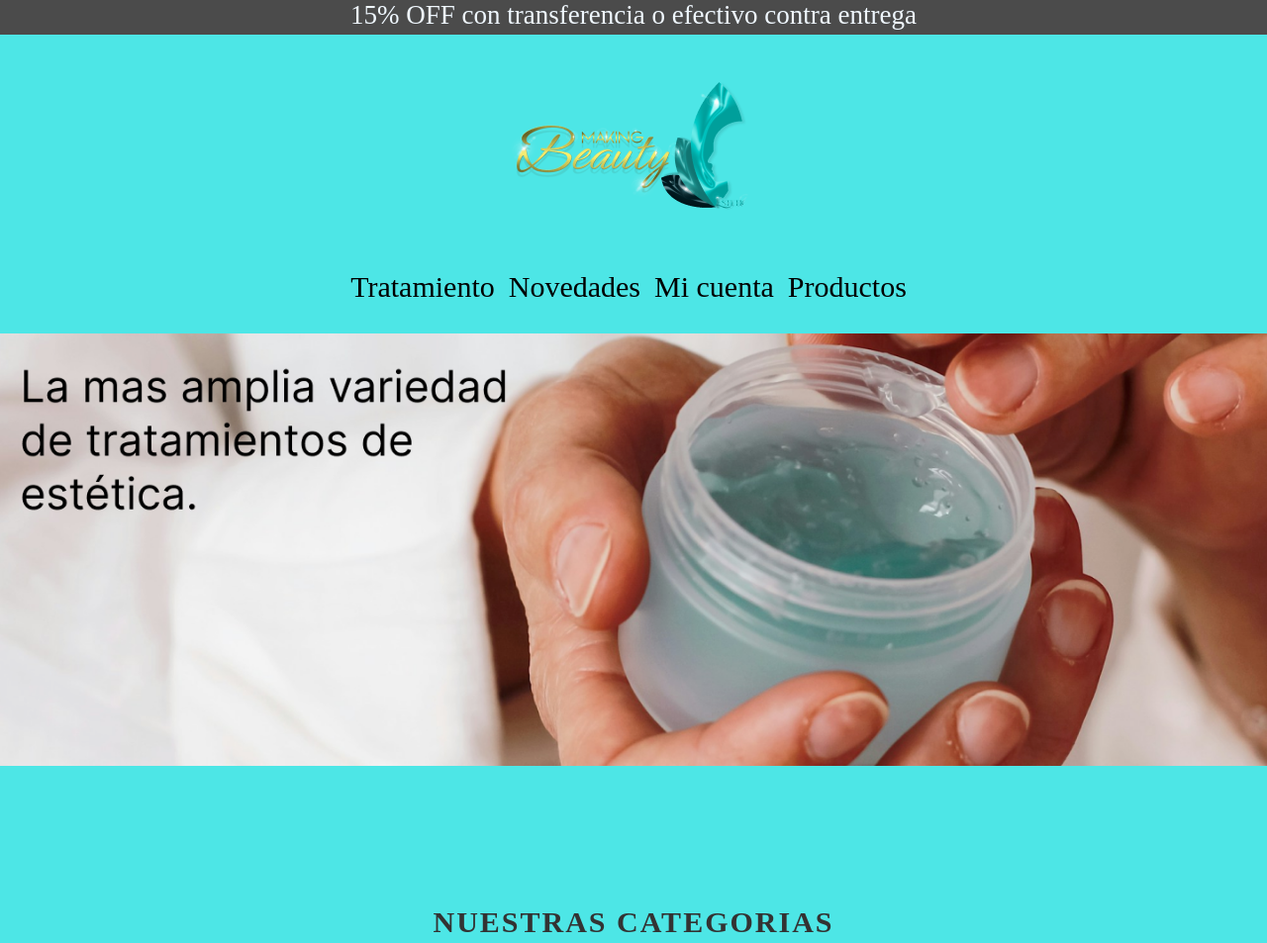
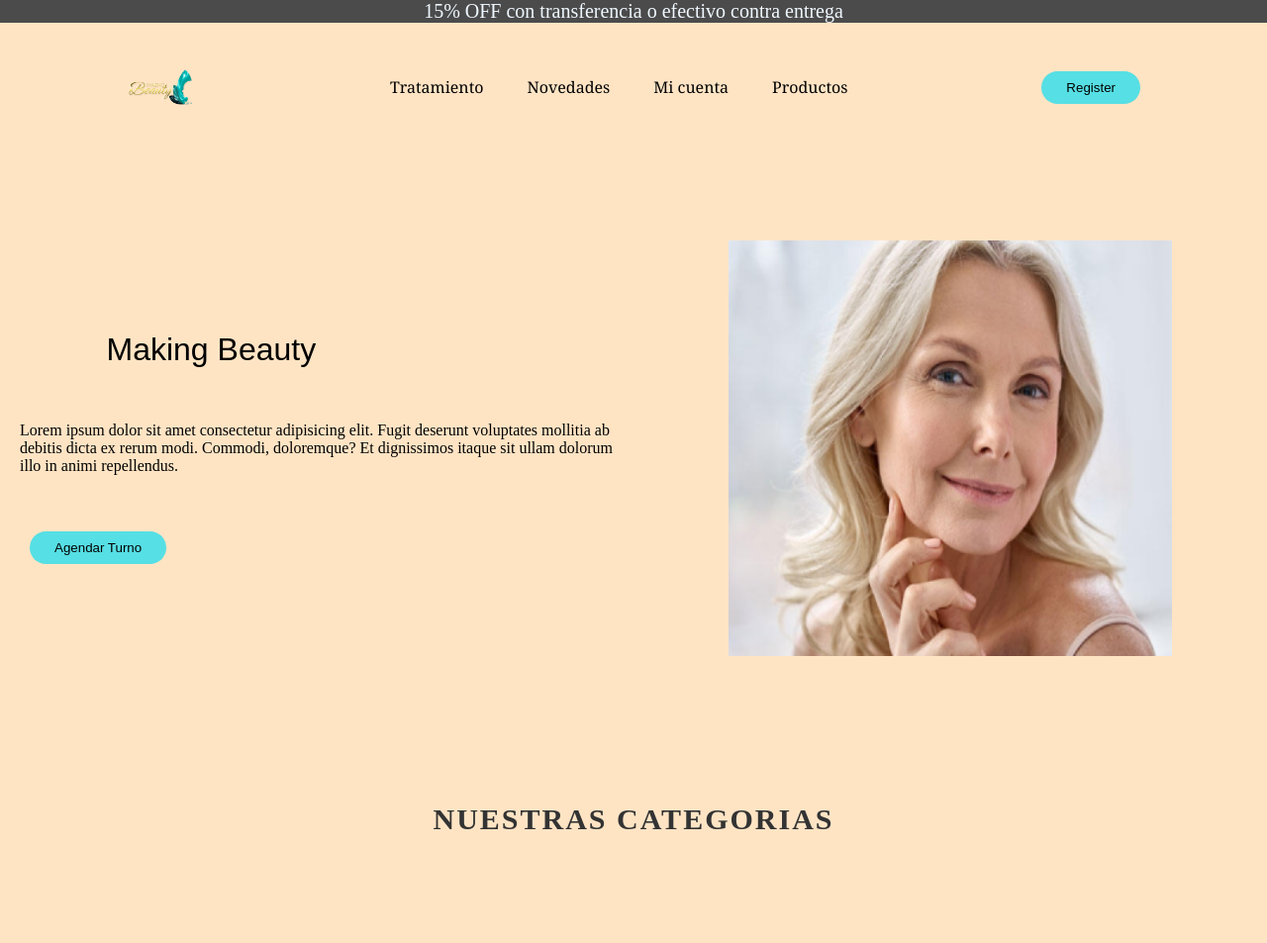
Before and after one commit to DiegoQervo/tercera-entrega, a plain HTML site: page index.html in a window 1280 px wide. Shown: the top 953 px of the page at 99% size. Drawn offline with Linux system fonts and the light colour scheme; a web font is replaced by a local one.

Commit message:
primer comit

```diff
--- a/index.html
+++ b/index.html
@@ -8,30 +8,38 @@
 
 </head>
 <body>
+    <div class="discount">15% OFF con transferencia o efectivo contra entrega</div>
+    <header class="grid-container-header">
 
-    <header class="grid-container-header">
-        <div class="discount">15% OFF con transferencia o efectivo contra entrega</div>
         <img src="./Media/Logo/Ellipse 1.png" alt="" class="logo">
 
         <nav class="navbar">
 
-            <ul>
-                <li><a href="./Pages/tratamientos.html" class="pages"></a>Tratamiento</li>
+            <ul class="navlist">
+                <li><a href="./Pages/tratamientos.html"></a>Tratamiento</li>
                 <li><a href="./Pages/novedades.html"></a>Novedades</li>
                 <li><a href="./Pages/micuenta.html"></a>Mi cuenta</li>
                 <li><a href="./Pages/productos.html"></a>Productos</li>
             </ul>
         </nav>
+        <a class="botton" href="#"><button>Register</button></a>
+    </header>
 
-    </header>
     <main class="grid-container">
+        <h1 class="titulo">Making Beauty</h1>
+        <span class="text-1">Lorem ipsum dolor sit amet consectetur adipisicing elit. Fugit deserunt voluptates mollitia ab debitis dicta ex rerum modi. Commodi, doloremque? Et dignissimos itaque sit ullam dolorum illo in animi repellendus.</span>
+        <img src="./Media/arrugas.png" alt="" class="arrugas">
+        <a class="agendar" href="#"><button>Agendar Turno</button></a>
+        <h2 class="categorias">Nuestras Categorias</h2>
+
+
+
         <div class="img-row">
             <img src="./Media/Group 10 (1).png" alt="" class="img-2"></li>
             <img src="./Media/Group 9.png" alt="" class="img-3"></li>
             <img src="./Media/Group 11.png" alt="" class="img-4"></li>
         </div>
-        <img src="./Media/Group 16.png" alt="" class="img-1">
-        <h2 class="categorias">Nuestras Categorias</h2> <!--Falta icono al lado de este mensaje-->
+
 
     </main>
     <footer>
--- a/scss/style.scss
+++ b/scss/style.scss
@@ -1,69 +1,93 @@
-body {
-    background-color: rgba(63, 228, 228, 0.925);
 
-    }
+@import url('https://fonts.googleapis.com/css2?family=Roboto:ital,wght@0,100;0,300;0,400;0,500;0,700;0,900;1,100;1,300;1,400;1,500;1,700;1,900&display=swap');
+@import url('https://fonts.googleapis.com/css2?family=Edu+AU+VIC+WA+NT+Pre:wght@400..700&family=Roboto:ital,wght@0,100;0,300;0,400;0,500;0,700;0,900;1,100;1,300;1,400;1,500;1,700;1,900&display=swap');
+
 
   * {
     margin: 0;
     padding: 0;
     box-sizing: border-box;
+    background-color: bisque;
+    }
+    li, a {
+        font-family: Georgia, 'Times New Roman', Times, serif;
+        font-weight: 500;
+        text-decoration: none;
+
+    }
+    header{
+        display: flex;
+        justify-content: space-between;
+        align-items: center;
+        padding: 30px 10%;
     }
 
-    .grid-container-header {
-    display: grid;
-    grid-template-columns: repeat(6, 1fr);
-    grid-template-rows: 20px repeat(1, 6.25rem);
-    align-items: center;
-    width: 100%;
+    .navlist{
+        list-style: none;
+    }
 
-    .navbar {
-        grid-column: 2 / 7;
-        grid-row: 2 / 3;
-        gap: 10px;
-        display: flex;
+    .navlist li{
+        display: inline-block;
+        padding: 0px 20px;
+        cursor: pointer;
 
-        ul {
-            li {
-                display: inline-block;
-                margin-right: 10px;
-                list-style-type: none;
-                font-size: 20px;
+    }
+    .navlist li a{
+        transition: all .3s ease 0s;
+    }
+    .navlist li:hover{
+        text-decoration: underline;
 
-        &:hover {
-            color: aqua;
-            text-decoration: underline;
-        }
-        }
-    }
     }
 
 
     .logo {
-
+        cursor: pointer;
         grid-column: 1 / 2;
-        grid-row: 2 / 3;
+        grid-row: 2/ 3 ;
         max-width: 50%;
         max-height: 50%;
         object-fit: cover;
         justify-self: center;
+        width: 70px;
+        height: 70px;
         }
+
+    button{
+        padding: 9px 25px;
+        background-color: rgb(86, 223, 228);
+        border: none;
+        border-radius: 50px;
+        cursor: pointer;
+        transition: all .3s ease 0s;
+    }
+    button:hover{
+        background-color: rgba(0, 204, 255, 0.884);
+    }
 
     .discount {
         background-color: rgb(75, 75, 75);
-        grid-column: 1 / 7;
+
+
         text-align: center;
         color: aliceblue;
         height: 100%;
-        font-size: 15px;
+        font-size: 20px;
         box-sizing: border-box;
         width: 100%;
         align-self: flex-start;
     }
-}
+    .titulo{
+        font-family: 'Edu AU VIC WA NT Pre', sans-serif;
+        font-weight: 300;
+    }
+
+
+
 
     .grid-container {
         display: grid;
-        grid-template-columns: repeat(6, 1fr);
+        grid-template-columns:  repeat(6, 1fr);
         grid-template-rows: repeat(12, 6.25rem);
         align-items: center;
 
@@ -78,7 +102,68 @@ body {
             .cuenta-color {
             color: aqua;
         }
+
     }
+    .titulo{
+        grid-row: 2/4;
+        grid-column: 1/3;
+        text-align: center;
+
+    }
+    .text-1{
+        grid-row: 3/5;
+        grid-column: 1/4;
+        margin-left: 10px;
+        padding: 10px;
+    }
+    .arrugas{
+        grid-column: 4/7;
+        grid-row: 1/7;
+        width: 70%;
+        height: 70%;
+        justify-self: center;
+    }
+    .agendar{
+        grid-row: 4/6;
+        grid-column: 1/3;
+        margin-left: 20px;
+        padding: 10px;
+    }
+    .categorias {
+        margin-top: 50px;
+        grid-column: 2 / 6; // Cambia según sea necesario para ocupar el ancho deseado
+        grid-row: 7 / 8;
+        font-size: 30px;
+        text-align: center;
+        font-weight: bold;
+        color: #333;
+        display: flex;
+        align-items: center;
+        justify-content: center;
+        white-space: nowrap; // Evita que el texto se divida en varias líneas
+        text-transform: uppercase;
+        letter-spacing: 2px;
+
+        &::before,
+        &::after {
+        content: "";
+        position: absolute;
+        top: 50%;
+        width: 100px; // Ajusta el ancho de las líneas
+        height: 2px;
+        background-color: #333;
+        }
+
+        &::before {
+        left: -120px;
+        transform: translateY(-50%);
+      }
+
+      &::after {
+          right: -120px;
+          transform: translateY(-50%);
+      }
+  }
 
     .texto {
       grid-column: 2 / 6;
@@ -126,41 +211,7 @@ body {
       font-size: 30px;
     }
 
-    .categorias {
-        margin-top: 50px;
-      grid-column: 2 / 6; // Cambia según sea necesario para ocupar el ancho deseado
-      grid-row: 2 / 5;
-      font-size: 30px;
-      text-align: center;
-      font-weight: bold;
-      color: #333;
-      display: flex;
-      align-items: center;
-      justify-content: center;
-      white-space: nowrap; // Evita que el texto se divida en varias líneas
-      text-transform: uppercase;
-      letter-spacing: 2px;
 
-      &::before,
-      &::after {
-          content: "";
-          position: absolute;
-          top: 50%;
-          width: 100px; // Ajusta el ancho de las líneas
-          height: 2px;
-          background-color: #333;
-      }
-
-      &::before {
-          left: -120px;
-          transform: translateY(-50%);
-      }
-
-      &::after {
-          right: -120px;
-          transform: translateY(-50%);
-      }
-  }
 
     .imgnovedades, .imgnovedades-2 {
         margin-top: 30px;
@@ -193,7 +244,7 @@ body {
     }
     .img-row{
         grid-column: 1 / 7;
-        grid-row: 4 / 6;
+        grid-row: 10 / 12;
         display: grid;
         grid-template-columns: repeat(3, 1fr); /* Dividir en tres tercios */
         gap: 10px; /* Ajusta el espacio entre imágenes si lo deseas */
@@ -444,7 +495,7 @@ body {
     }
 }
 
-@media (min-width: 1024px) {
+/* @media (min-width: 1024px) {
     .grid-container-header{
         .discount{
             height: 35px;
@@ -502,29 +553,33 @@ body {
     }
     .grid-container-header {
         .navbar {
-            grid-column: 1 / 7;
-            grid-row: 4 / 5;
+            grid-column: 2 / 4;
+            grid-row: 2 / 4;
             gap: 10px;
             display: flex;
-            text-align: center;
-            justify-content: center;
-            align-items: center;
+            text-align: start;
+            justify-content: left;
+            align-items: self-start;
             flex-wrap: wrap;
             width: 100%;
+            align-self: center;
             ul{
                 li{
-                    font-size: 30px;
+                    font-size: 17px;
                 }
             }
         }
         .logo {
-            grid-column: 2 / 6;
+            grid-column: 1 / 2;
             grid-row: 2 / 4;
-            max-width: 100%;
-            max-height: 100%;
+
+            height: 80px;
+            width: 80px;
             object-fit: cover;
             justify-self: center;
             align-self: center;
         }
     }
 }
+
+*/
```
Also changed, not shown: css/style.css, 1 other file.
